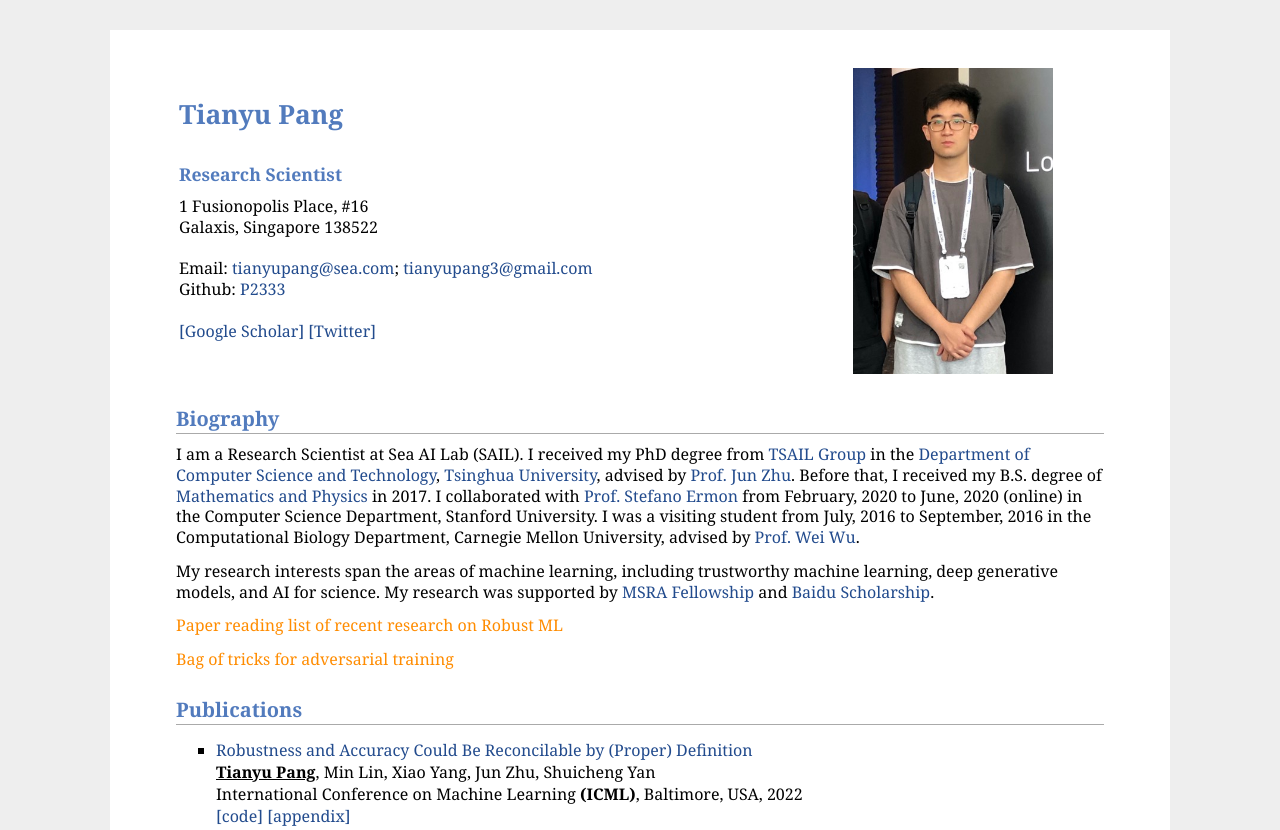
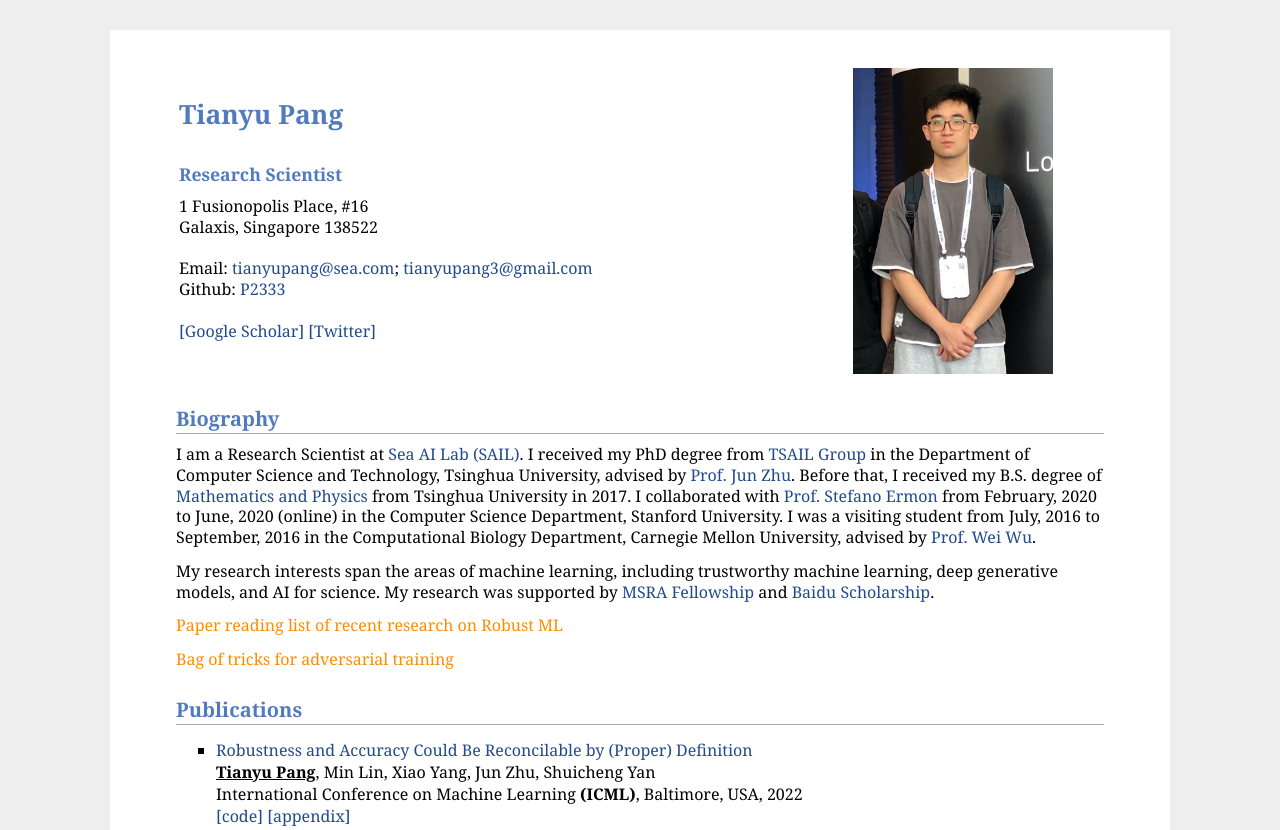
Before and after one commit to P2333/P2333.github.io, a plain HTML site: page index.html in a window 1280 px wide. Shown: the top 830 px of the page. Drawn offline with Linux system fonts and the light colour scheme.

Commit message:
Update index.html

```diff
--- a/index.html
+++ b/index.html
@@ -36,7 +36,7 @@ Github: <a href="https://github.com/P2333">P2333</a> <br>
 </table>
 <h2>Biography</h2>
 <p>
-	I am a Research Scientist at Sea AI Lab (SAIL). I received my PhD degree from <a href="http://ml.cs.tsinghua.edu.cn/index.html">TSAIL Group</a> in the <a href="http://www.cs.tsinghua.edu.cn/en/">Department of Computer Science and Technology</a>, <a href="http://www.tsinghua.edu.cn/publish/then/index.html">Tsinghua University</a>, advised by <a href="http://ml.cs.tsinghua.edu.cn/~jun/">Prof. Jun Zhu</a>. Before that, I received my B.S. degree of <a href="http://www.phys.tsinghua.edu.cn/">Mathematics and Physics</a> in 2017. I collaborated with <a href="https://cs.stanford.edu/~ermon/">Prof. Stefano Ermon</a> from February, 2020 to June, 2020 (online) in the Computer Science Department, Stanford University. I was a visiting student from July, 2016 to September, 2016 in the Computational Biology Department, Carnegie Mellon University, advised by <a href="http://www.cs.cmu.edu/~weiwu2/">Prof. Wei Wu</a>.</p>
+	I am a Research Scientist at <a href="https://sail.sea.com/">Sea AI Lab (SAIL)</a>. I received my PhD degree from <a href="http://ml.cs.tsinghua.edu.cn/index.html">TSAIL Group</a> in the Department of Computer Science and Technology, Tsinghua University, advised by <a href="http://ml.cs.tsinghua.edu.cn/~jun/">Prof. Jun Zhu</a>. Before that, I received my B.S. degree of <a href="http://www.phys.tsinghua.edu.cn/">Mathematics and Physics</a> from Tsinghua University in 2017. I collaborated with <a href="https://cs.stanford.edu/~ermon/">Prof. Stefano Ermon</a> from February, 2020 to June, 2020 (online) in the Computer Science Department, Stanford University. I was a visiting student from July, 2016 to September, 2016 in the Computational Biology Department, Carnegie Mellon University, advised by <a href="http://www.cs.cmu.edu/~weiwu2/">Prof. Wei Wu</a>.</p>
     <!--<p>Recently I am a research intern at Sea AI Lab, advised by <a href="https://scholar.google.com/citations?hl=en&user=BGONmkIAAAAJ">Min Lin</a>. I was a research intern from August, 2019 to Novemeber, 2019 (advised by <a href="https://www.linkedin.com/in/yujing-kelly-wang-b91b3560/?originalSubdomain=cn">Yujing Wang</a>) and from July, 2020 to February, 2021 (advised by <a href="https://scholar.google.com/citations?hl=zh-CN&user=w1srHyIAAAAJ">Huishuai Zhang</a>) at Microsoft Research Asia. I collaborated with <a href="https://cs.stanford.edu/~ermon/">Prof. Stefano Ermon</a> from February, 2020 to June, 2020 (online) in the Computer Science Department, Stanford University. I was a visiting student from July, 2016 to September, 2016 in the Computational Biology Department, Carnegie Mellon University, advised by <a href="http://www.cs.cmu.edu/~weiwu2/">Prof. Wei Wu</a>.</p> -->
 
 	<!-- I was a research intern under the NVAIL program of <a href="https://www.nvidia.com/en-us/">NVIDIA</a> from November, 2018 to September, 2020. -->
```
